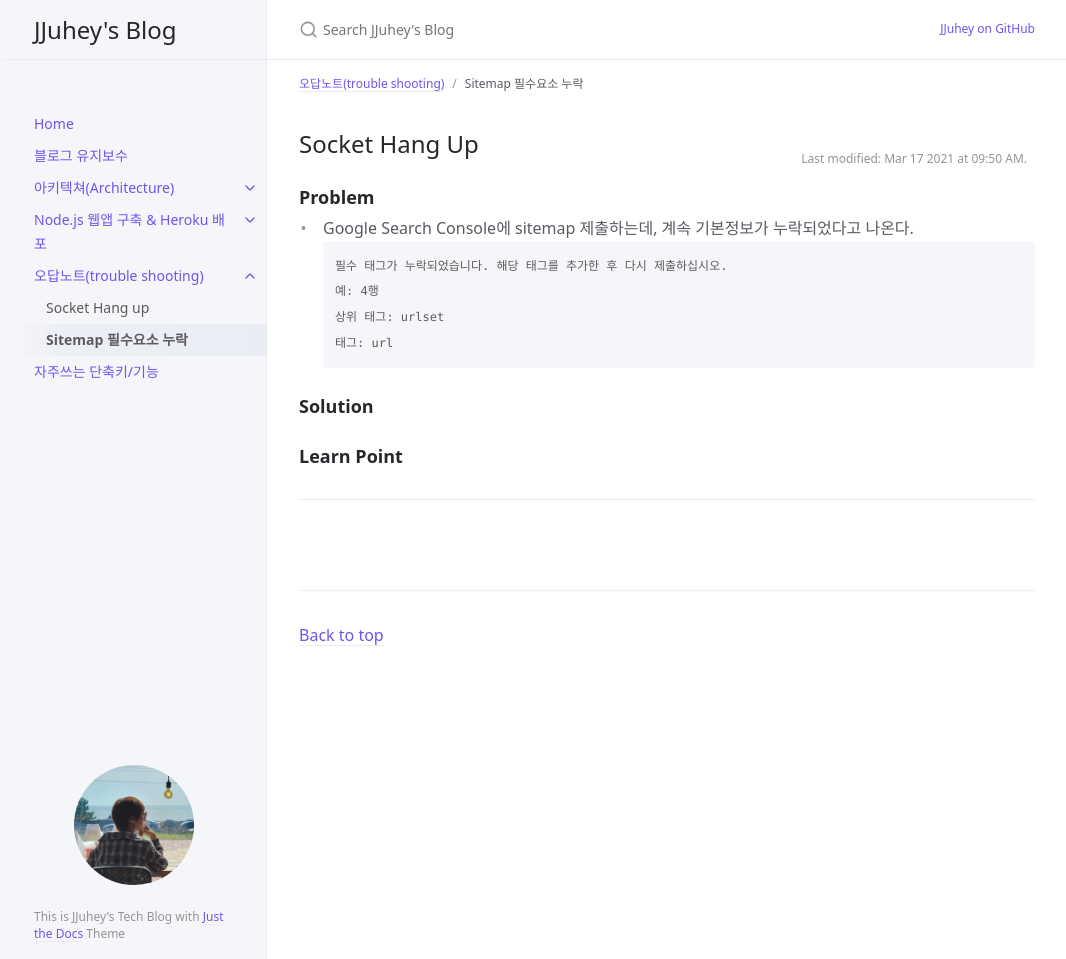
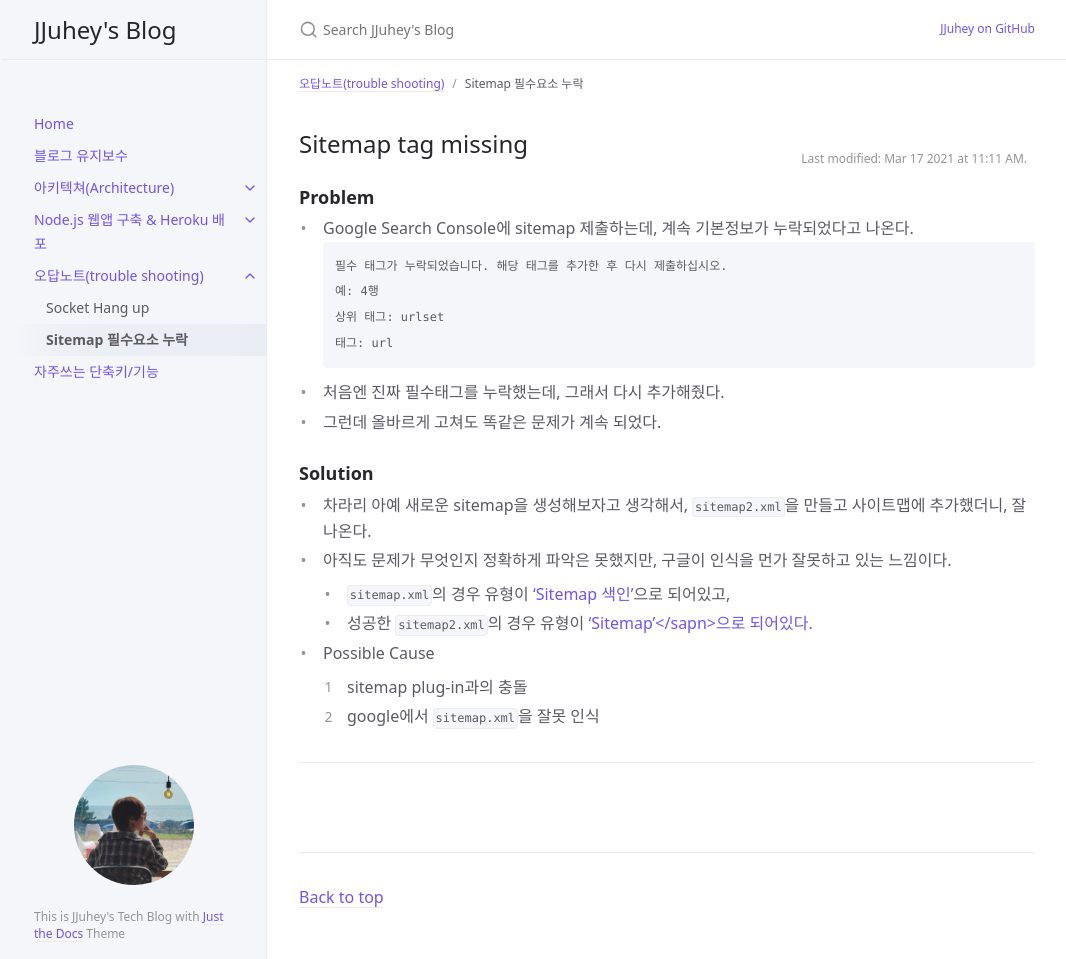
Before and after one commit to s-seo/jjuhey.github.io, a Jekyll site: the page built from docs/trouble-shooting/sitemap-missing.md, in a window 1280 px wide and 959 px high. Shown: the whole window, without its empty margins (105-1171 px from the left). Built offline with Jekyll 4.4.1, drawn with Linux system fonts in a browser that asks for light colours; comment, search, counter and statistics services are not loaded.

Commit message:
Add sitemap missing

````diff
--- a/docs/trouble-shooting/sitemap-missing.md
+++ b/docs/trouble-shooting/sitemap-missing.md
@@ -3,11 +3,11 @@ layout: post
 title: Sitemap 필수요소 누락
 parent: 오답노트(trouble shooting)
 nav_order: 2
-last_modified_date: 2021-03-17 9:50
-lastmod: 2021-03-17 9:50
+last_modified_date: 2021-03-17 11:11
+lastmod: 2021-03-17 11:11
 ---
 
-## Socket Hang Up
+## Sitemap tag missing
 
 ### **Problem**
 * Google Search Console에 sitemap 제출하는데, 계속 기본정보가 누락되었다고 나온다.
@@ -17,7 +17,14 @@ lastmod: 2021-03-17 9:50
 상위 태그: urlset
 태그: url
 ```
+* 처음엔 진짜 필수태그를 누락했는데, 그래서 다시 추가해줬다.
+* 그런데 올바르게 고쳐도 똑같은 문제가 계속 되었다.
 
 ### **Solution**
-
-### **Learn Point**
+* 차라리 아예 새로운 sitemap을 생성해보자고 생각해서, `sitemap2.xml`을 만들고 사이트맵에 추가했더니, 잘나온다.
+* 아직도 문제가 무엇인지 정확하게 파악은 못했지만, 구글이 인식을 먼가 잘못하고 있는 느낌이다.
+  * `sitemap.xml`의 경우 유형이 <span class='text-purple-000'>'Sitemap 색인'</span>으로 되어있고,
+  * 성공한 `sitemap2.xml`의 경우 유형이 <span class='text-purple-000'>'Sitemap'</sapn>으로 되어있다.
+* Possible Cause
+  1. sitemap plug-in과의 충돌
+  2. google에서 `sitemap.xml`을 잘못 인식
````
Also changed, not shown: docs/todolist.md (+1 -1 lines).
